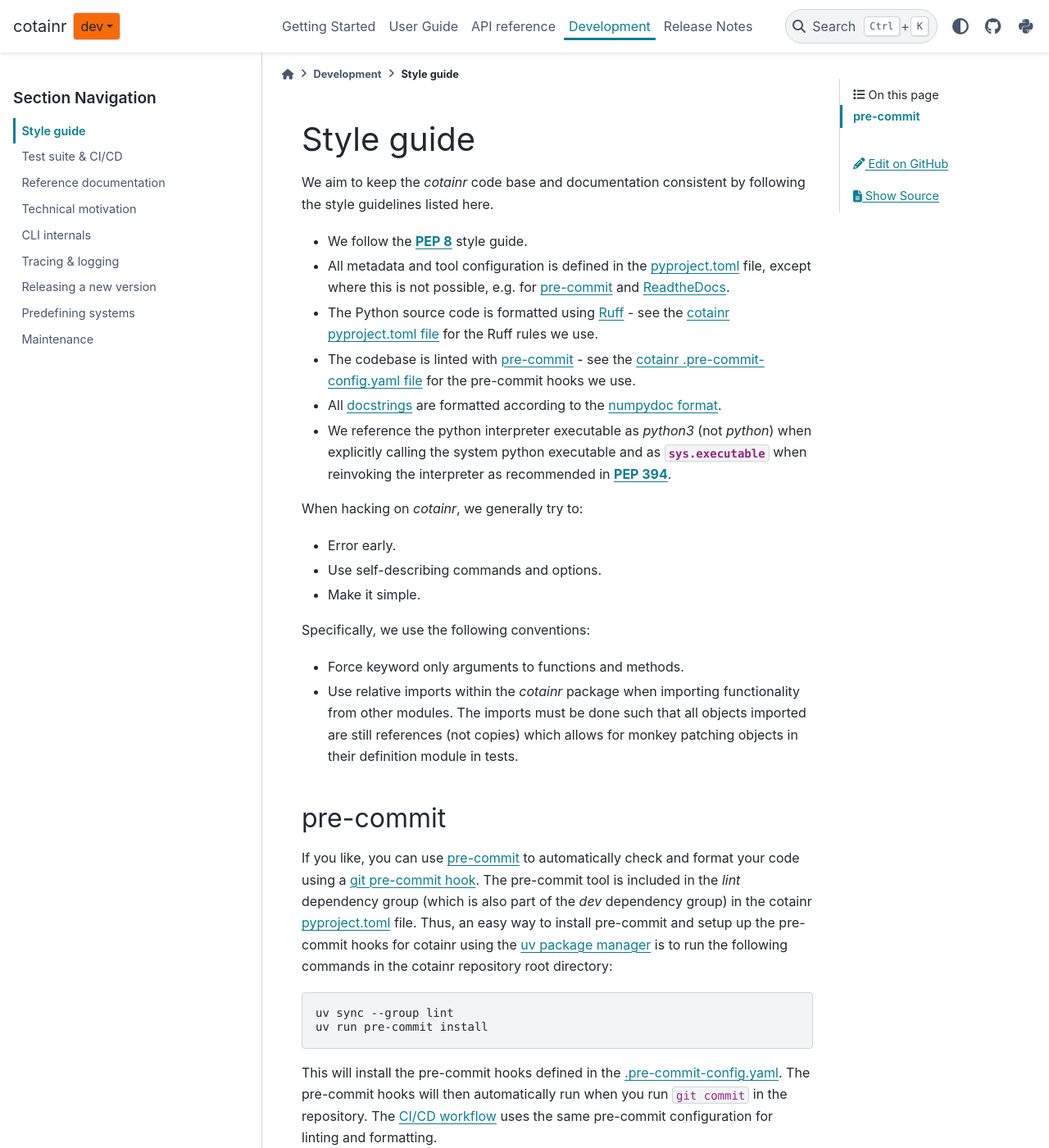
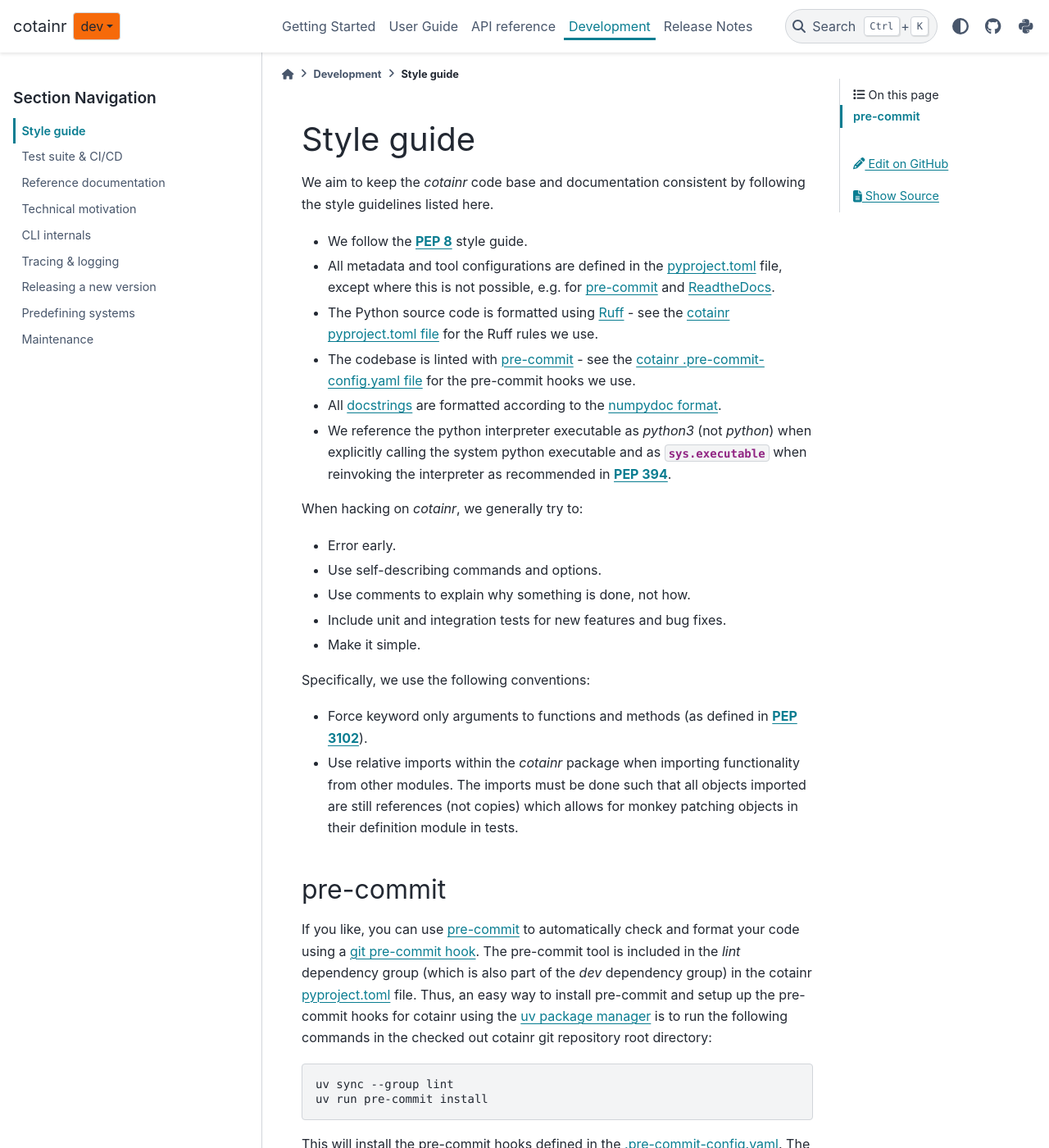
Before and after one commit to DeiC-HPC/cotainr, a Sphinx documentation site: the page built from doc/development/style_guide.rst, in a window 1280 px wide and 1400 px high. Shown: the whole window at 82% size. Built offline with Sphinx 7.4.7 and the PyData theme 0.15.4, drawn with Linux system fonts in a browser that asks for light colours; pages that are not in the unit, such as notebooks, are missing from menus; the version number could not be read and is left out.

Commit message:
Minor docs updates to style guide section.

```diff
--- a/doc/development/style_guide.rst
+++ b/doc/development/style_guide.rst
@@ -5,7 +5,7 @@ Style guide
 We aim to keep the `cotainr` code base and documentation consistent by following the style guidelines listed here.
 
 - We follow the :pep:`8` style guide.
-- All metadata and tool configuration is defined in the `pyproject.toml <https://github.com/DeiC-HPC/cotainr/blob/main/pyproject.toml>`_ file, except where this is not possible, e.g. for `pre-commit  <https://pre-commit.com/>`_ and `ReadtheDocs <https://readthedocs.org/>`_.
+- All metadata and tool configurations are defined in the `pyproject.toml <https://github.com/DeiC-HPC/cotainr/blob/main/pyproject.toml>`_ file, except where this is not possible, e.g. for `pre-commit  <https://pre-commit.com/>`_ and `ReadtheDocs <https://readthedocs.org/>`_.
 - The Python source code is formatted using `Ruff <https://github.com/astral-sh/ruff>`_ - see the `cotainr pyproject.toml file <https://github.com/DeiC-HPC/cotainr/blob/main/pyproject.toml>`_ for the Ruff rules we use.
 - The codebase is linted with `pre-commit <https://pre-commit.com/>`_ - see the `cotainr .pre-commit-config.yaml file <https://github.com/DeiC-HPC/cotainr/blob/main/.pre-commit-config.yaml>`_ for the pre-commit hooks we use.
 - All `docstrings <https://peps.python.org/pep-0257/>`_ are formatted according to the `numpydoc format <https://numpydoc.readthedocs.io/en/latest/format.html>`_.
@@ -15,17 +15,19 @@ When hacking on `cotainr`, we generally try to:
 
 - Error early.
 - Use self-describing commands and options.
+- Use comments to explain why something is done, not how.
+- Include unit and integration tests for new features and bug fixes.
 - Make it simple.
 
 Specifically, we use the following conventions:
 
-- Force keyword only arguments to functions and methods.
+- Force keyword only arguments to functions and methods (as defined in :pep:`3102`).
 - Use relative imports within the `cotainr` package when importing functionality from other modules. The imports must be done such that all objects imported are still references (not copies) which allows for monkey patching objects in their definition module in tests.
 
 pre-commit
 ----------
 
-If you like, you can use `pre-commit <https://pre-commit.com/>`_ to automatically check and format your code using a `git pre-commit hook <https://git-scm.com/book/ms/v2/Customizing-Git-Git-Hooks>`_. The pre-commit tool is included in the `lint` dependency group (which is also part of the `dev` dependency group) in the cotainr `pyproject.toml <https://github.com/DeiC-HPC/cotainr/blob/main/pyproject.toml>`_ file. Thus, an easy way to install pre-commit and setup up the pre-commit hooks for cotainr using the `uv package manager <https://docs.astral.sh/uv/>`_ is to run the following commands in the cotainr repository root directory:
+If you like, you can use `pre-commit <https://pre-commit.com/>`_ to automatically check and format your code using a `git pre-commit hook <https://git-scm.com/book/ms/v2/Customizing-Git-Git-Hooks>`_. The pre-commit tool is included in the `lint` dependency group (which is also part of the `dev` dependency group) in the cotainr `pyproject.toml <https://github.com/DeiC-HPC/cotainr/blob/main/pyproject.toml>`_ file. Thus, an easy way to install pre-commit and setup up the pre-commit hooks for cotainr using the `uv package manager <https://docs.astral.sh/uv/>`_ is to run the following commands in the checked out cotainr git repository root directory:
 
 .. code-block:: bash
 
```
